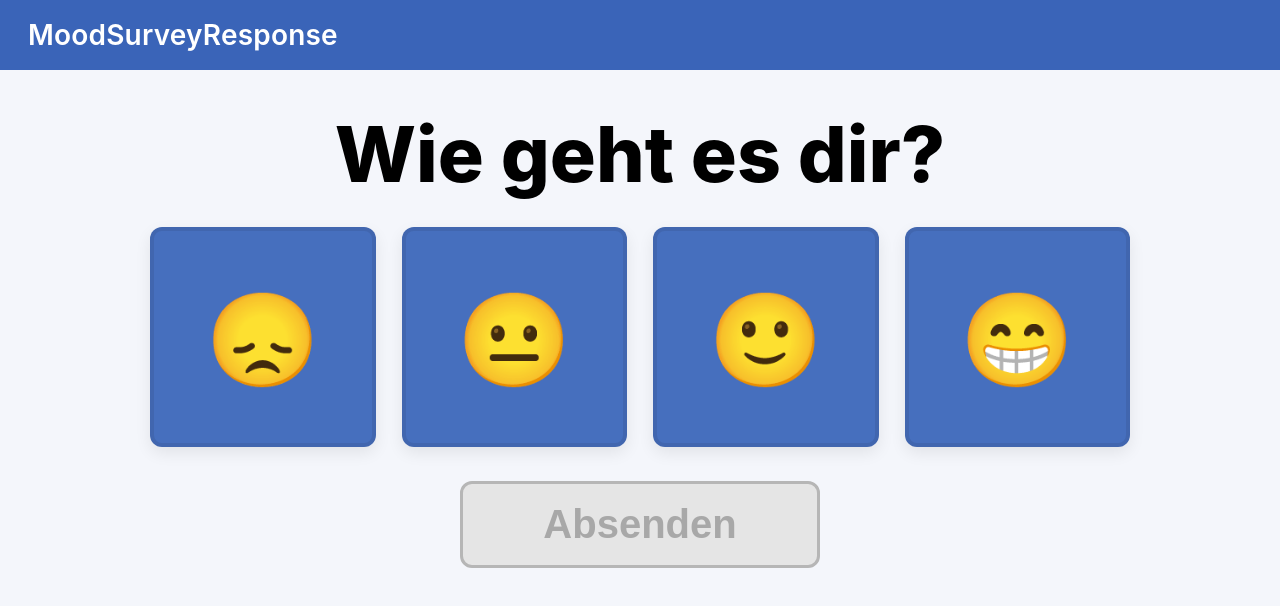
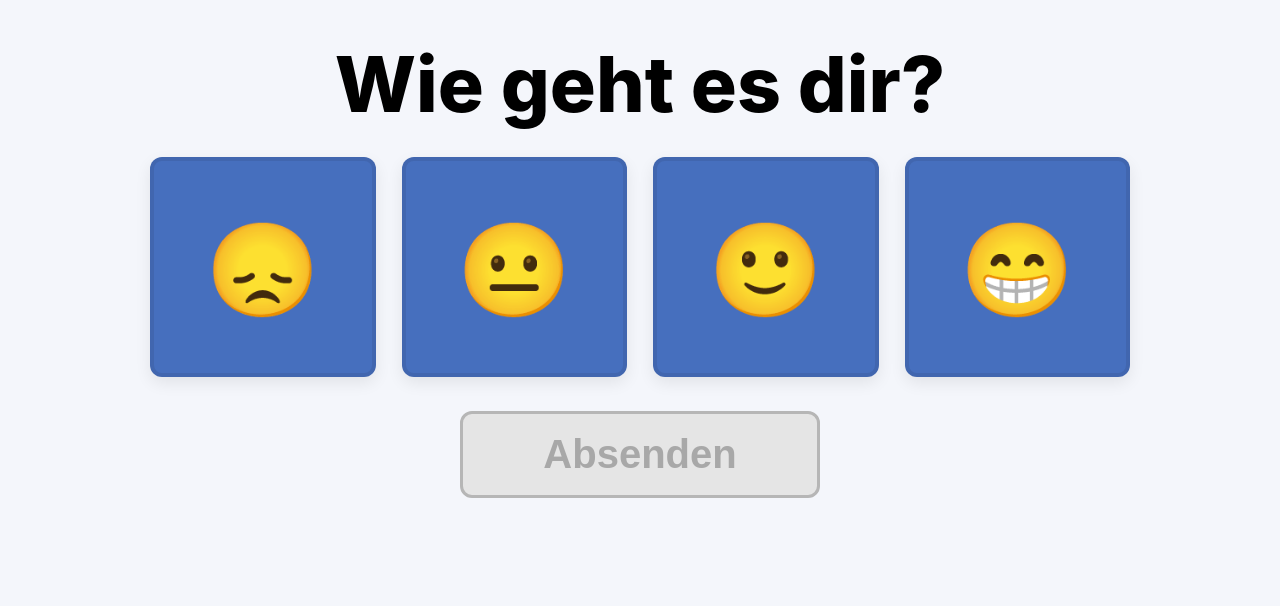
Before and after one commit to chmpj/2by-mood-survey-fcxx4f, a plain HTML site: page index.html in a window 1280 px wide. Drawn offline with Linux system fonts and the light colour scheme.

Commit message:
Update index.html

```diff
--- a/index.html
+++ b/index.html
@@ -21,15 +21,6 @@
       font-family: -apple-system, system-ui, Segoe UI, Roboto, Arial, sans-serif;
       background: var(--bg);
       color: var(--text);
-    }
-
-    .topbar{
-      background: var(--brand);
-      color:#fff;
-      padding: 18px 28px;
-      font-size: 28px;
-      font-weight: 600;
-      letter-spacing: .2px;
     }
 
     .wrap{
@@ -159,7 +150,6 @@
 </head>
 
 <body>
-  <div class="topbar">MoodSurveyResponse</div>
 
   <div class="wrap">
     <h1 id="questionTitle">Wie war dein Tag?</h1>
```
